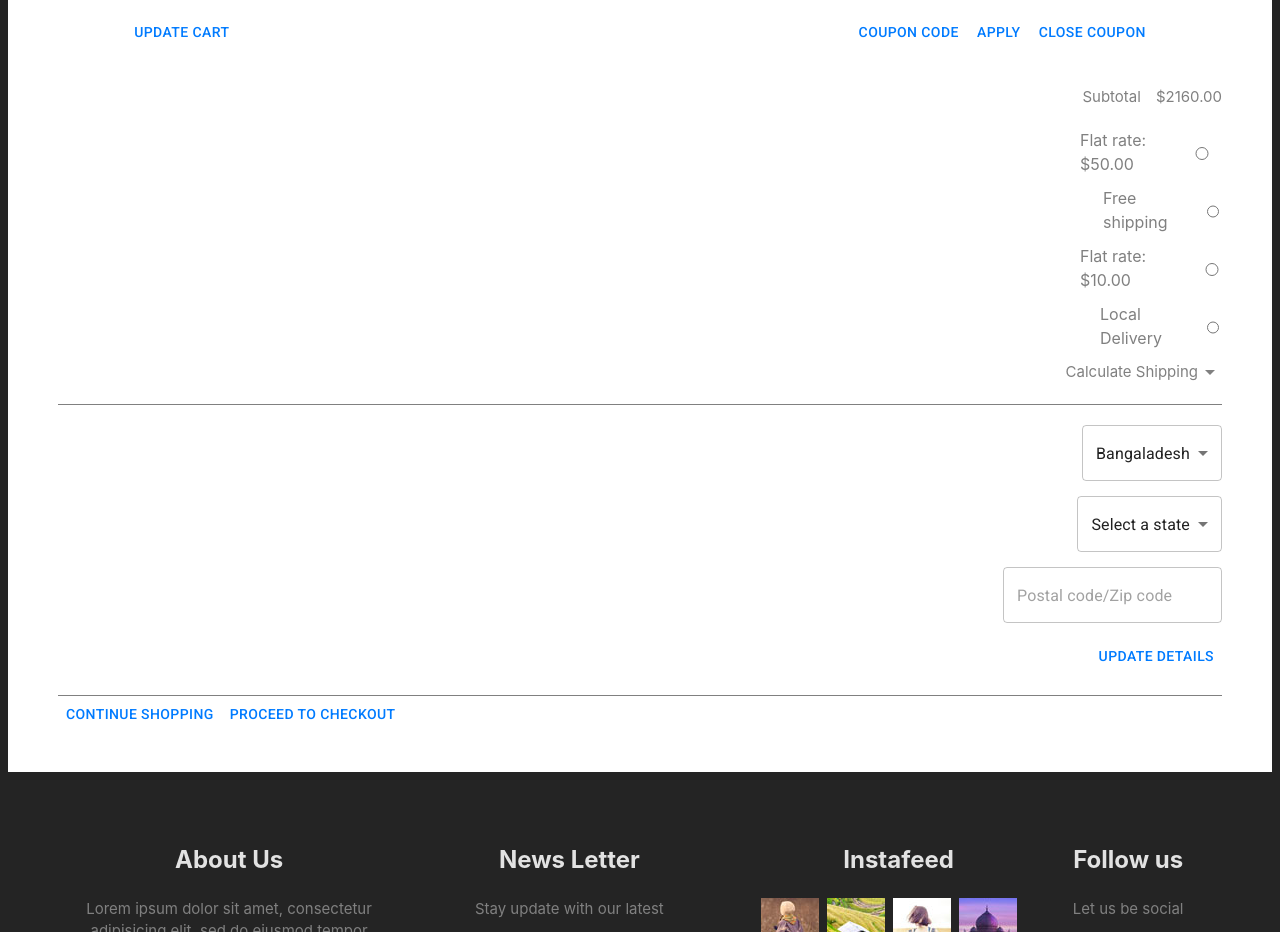
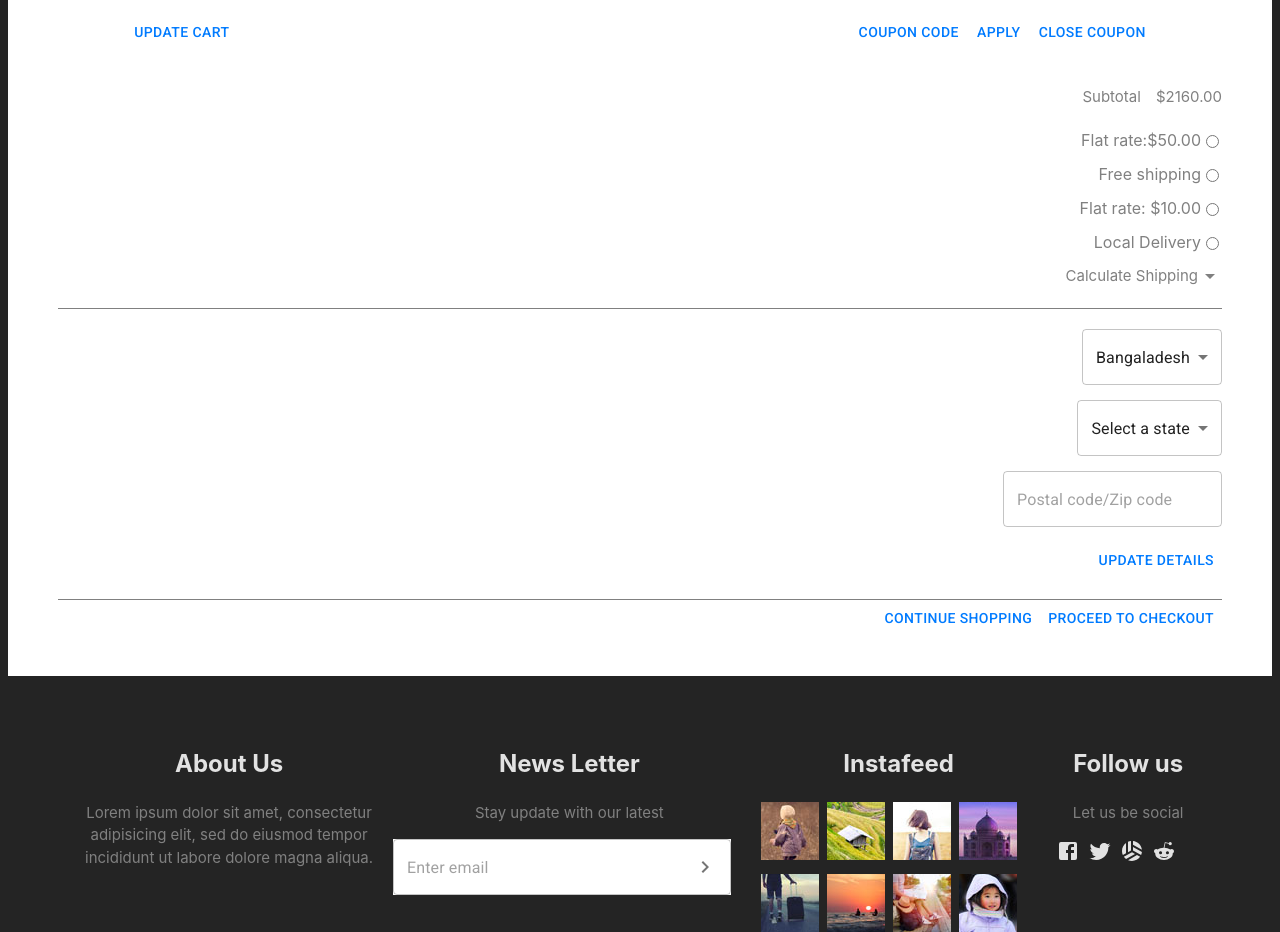
Before and after one commit to BridgetKas/ShoeStore, a React (Vite) app: page /shop/cart in a window 1280 px wide. Shown: the part 900-1832 px from the top of the page. Built offline with nearby package versions, Linux system fonts and the light colour scheme.

Commit message:
Fixed Cart Page

```diff
--- a/src/pages/Cart/cartPage.jsx
+++ b/src/pages/Cart/cartPage.jsx
@@ -38,19 +38,19 @@ function CartPageComp() {
             <p>$2160.00</p>
           </div>
           <div className={styles.rateContainer}>
-            <div className={`${styles.rate} ${styles.one}`}>
-              <label >Flat rate: $50.00</label>
+            <div className={styles.rate} >
+              <label>Flat rate:$50.00</label>
               <input type="radio"  value="rate" />
             </div>
-            <div className={`${styles.rate} ${styles.two}`}>
+            <div className={styles.rate}>
               <label >Free shipping </label>
               <input type="radio"  value="rate" className={styles.radio}/>
             </div>
-            <div className={`${styles.rate} ${styles.one}`}>
+            <div className={styles.rate} >
               <label >Flat rate: $10.00 </label>
               <input type="radio"  value="rate" className={styles.radio}/>
             </div>
-            <div className={`${styles.rate} ${styles.three}`}>
+            <div className={styles.rate}>
               <label >Local Delivery </label>
               <input type="radio"  value="rate"className={styles.radio}/>
             </div>
@@ -62,7 +62,7 @@ function CartPageComp() {
         </div>
         <div className={styles.selectContainer}>
           <SelectConfirmationPage textcolor="primary" background="#fff" showCountry={true}/>
-          <SelectConfirmationPage textcolor="primary" background="#fff" showCountry={false}/>
+          <SelectConfirmationPage textcolor="primary" background="#fff"/>
           <Input placeholder="Postal code/Zip code" required ={true} />
           <ButtonComp btnTitle="UPDATE DETAILS"/>
         </div>
@@ -79,7 +79,7 @@ function CartPageComp() {
 
 
 
-function SelectConfirmationPage({textcolor,background,showCountry=true}) {
+function SelectConfirmationPage({textcolor,background,showCountry=false}) {
 
   const [valuez, setValue] = useState('');
   const handleChange = (event) => {
@@ -88,7 +88,7 @@ function SelectConfirmationPage({textcolor,background,showCountry=true}) {
   return (
     <div>
       {
-        showCountry ?
+        showCountry &&
           (<FormControl sx={{ m: 1, minWidth: 120,margin:0}}>
             <Select
               value={valuez}
@@ -105,8 +105,10 @@ function SelectConfirmationPage({textcolor,background,showCountry=true}) {
               <MenuItem value={30}>Pakistian</MenuItem>
             </Select>
           </FormControl>)
-          :
-          ( <FormControl sx={{ m: 1, minWidth: 120,margin:0}}>
+      }
+      {
+        !showCountry &&
+        <FormControl sx={{ m: 1, minWidth: 120,margin:0}}>
           <Select
             value={valuez}
             onChange={handleChange}
@@ -121,7 +123,6 @@ function SelectConfirmationPage({textcolor,background,showCountry=true}) {
             <MenuItem value={30}>Select a state</MenuItem>
           </Select>
         </FormControl>
-          )
       }
     </div>
   )
--- a/src/pages/Cart/cartPage.module.css
+++ b/src/pages/Cart/cartPage.module.css
@@ -32,6 +32,7 @@
     display: flex;
     flex-direction: column;
     align-items: flex-end;
+    justify-content: flex-end;
 }
 
 .rate {
@@ -39,23 +40,10 @@
     align-items: center;
     padding: 5px 0;
     color: gray;
+    width: fit-content;
 }
 
-.radio {
-    width:10%;
-}
 
-.rate.one {
-    width: 142px;
-}
-
-.rate.two {
-    width:119px;
-}
-
-.rate.three {
-    width: 122px;
-}
 
 .shipping {
     margin: 0;
@@ -74,5 +62,5 @@
 
 .checkoutContainer {
     display:flex;
-    align-items: flex-end;
+    justify-content: flex-end;
 }
--- a/src/pages/checkout/checkout.jsx
+++ b/src/pages/checkout/checkout.jsx
@@ -47,6 +47,7 @@ function CheckoutComp() {
           <div className={styles.billContainer}>
             <p className={styles.bill}>Billing Details</p>
             <ul className={styles.list}>
+
               <li><Input placeholder="First name" required ={true} fullWidth/></li>
               <li><Input placeholder="Last name" required ={true} fullWidth/></li>
               <li><Input placeholder="Company name" required ={true} fullWidth/></li>
--- a/src/pages/checkout/checkout.module.css
+++ b/src/pages/checkout/checkout.module.css
@@ -202,7 +202,7 @@
     }
 
     .orderContainer {
-        width:30%;
+        width:35%;
     }
 
     .radio {
--- a/src/pages/productDetails/product.jsx
+++ b/src/pages/productDetails/product.jsx
@@ -77,7 +77,7 @@ function Product() {
             <div className={styles.qualityContainer}>
               <p>Quality:</p>
               <div >
-                <input type='number' value='1'/>
+                <input type='number' value='1' className={styles.inputNumber}/>
               </div>
             </div>
             <div className={styles.iconContainer}>
@@ -216,6 +216,7 @@ function Product() {
                             setValue(newValue);
                           }}
                         />
+
                         <span>
                           01
                         </span>
--- a/src/pages/productDetails/product.module.css
+++ b/src/pages/productDetails/product.module.css
@@ -65,7 +65,7 @@ hr {
     align-items:center;
 }
 
-input {
+inputNumber {
     width:30%;
 }
 
```
Lines whose indentation alone changed are shown as unchanged.
